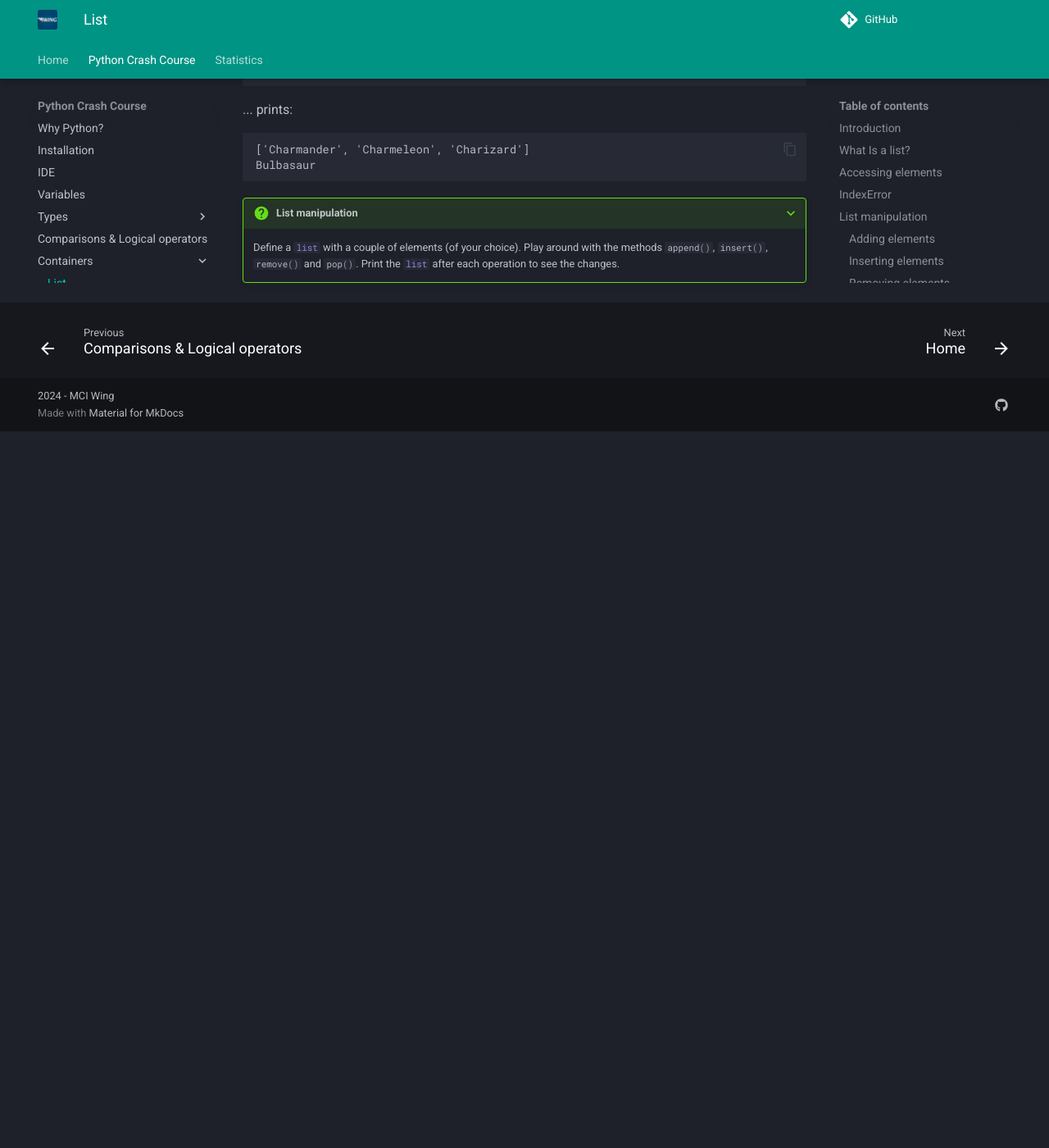
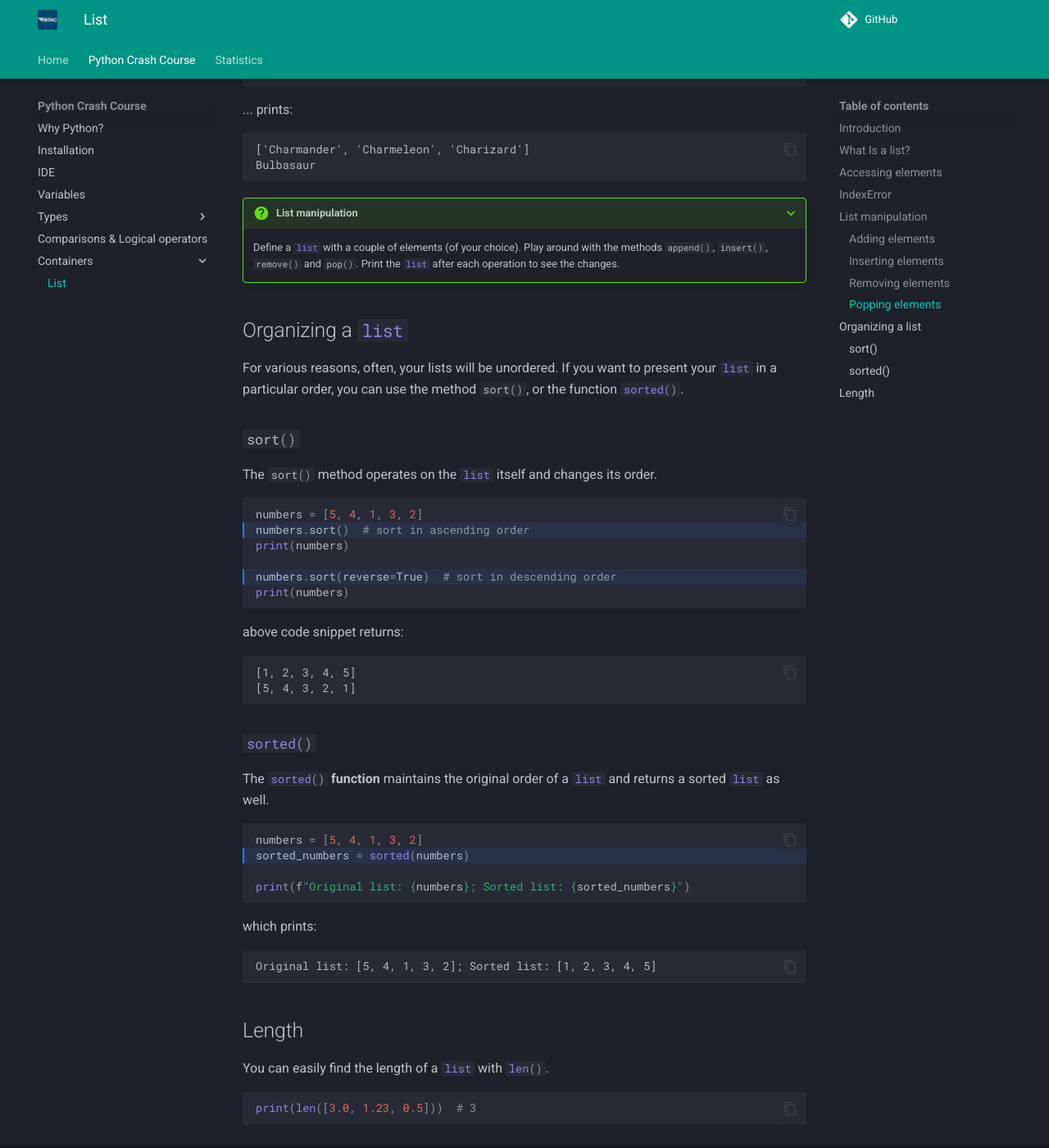
Before and after one commit to mciwing/mciwing.github.io, an MkDocs documentation site: the page built from docs/python/containers/list.md, in a window 1280 px wide and 1400 px high, scrolled down 4157 px. Shown: the whole window at 82% size. Built offline with MkDocs 1.6.1 and Material for MkDocs 9.7.7, drawn with Linux system fonts in a browser that asks for light colours; comment, search, counter and statistics services are not loaded; before the commit the page ends 4683 px from its top, so only the background shows below that.

Commit message:
docs: organizing a list (Python Crash Course) #9

````diff
--- a/docs/python/containers/list.md
+++ b/docs/python/containers/list.md
@@ -235,3 +235,55 @@ Bulbasaur
     around with the methods `#!python append()`, `#!python insert()`,
     `#!python remove()` and `#!python pop()`. Print the `#!python list` after
     each operation to see the changes.
+
+## Organizing a `#!python list`
+
+For various reasons, often, your lists will be unordered. If you want to
+present your `#!python list` in a particular order, you can use the method `#!python
+sort()`, or the function `#!python sorted()`.
+
+### `#!python sort()`
+
+The `#!python sort()` method operates on the `#!python list` itself and
+changes its order.
+
+```py hl_lines="2 5"
+numbers = [5, 4, 1, 3, 2]
+numbers.sort()  # sort in ascending order
+print(numbers)
+
+numbers.sort(reverse=True)  # sort in descending order
+print(numbers)
+```
+
+above code snippet returns:
+
+```
+[1, 2, 3, 4, 5]
+[5, 4, 3, 2, 1]
+```
+
+### `#!python sorted()`
+
+The `#!python sorted()` **function** maintains the original order of a
+`#!python list` and returns a sorted `#!python list` as well.
+
+```py hl_lines="2"
+numbers = [5, 4, 1, 3, 2]
+sorted_numbers = sorted(numbers)
+
+print(f"Original list: {numbers}; Sorted list: {sorted_numbers}")
+```
+which prints:
+
+```
+Original list: [5, 4, 1, 3, 2]; Sorted list: [1, 2, 3, 4, 5]
+```
+
+## Length
+
+You can easily find the length of a `#!python list` with `#!python len()`.
+
+```py
+print(len([3.0, 1.23, 0.5]))  # 3
+```
````
